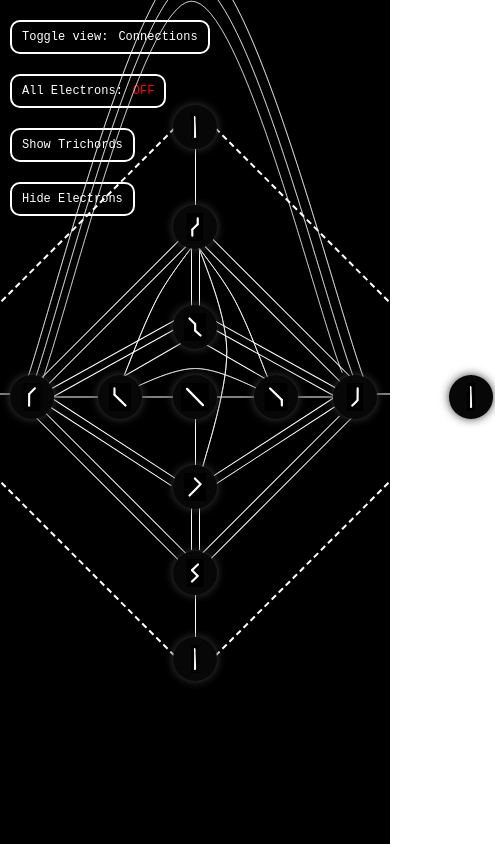
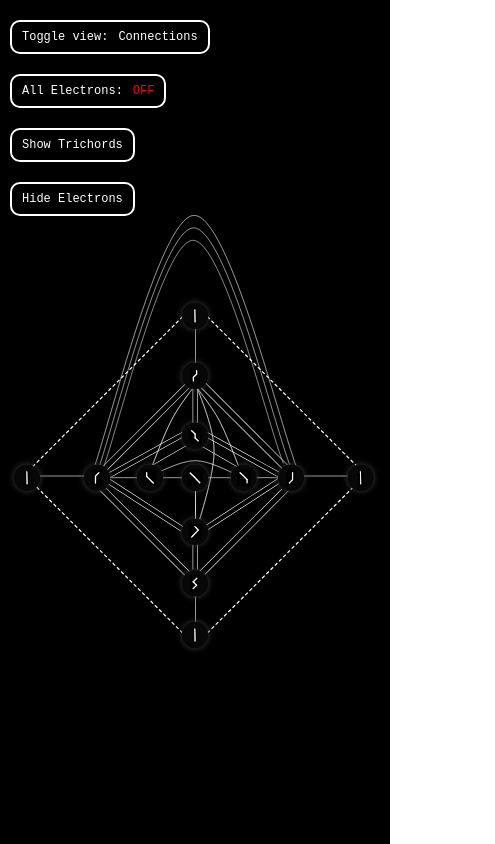
Before and after one commit to circuloponto/garden_app_02, a React (Vite) app: page / in a window 390 px wide. Shown: the whole page, 495 px wide, since content can reach past the window. Built offline with nearby package versions, Linux system fonts and the light colour scheme.

Commit message:
Feedback1

```diff
--- a/src/App.css
+++ b/src/App.css
@@ -762,3 +762,31 @@ border: 2px dashed rgba(255, 255, 255, 1);
     border: 2px dashed #00e1ff !important;
     box-shadow: 0 0 10px #00e1ff44;
 }
+
+@media (max-height: 929px) {
+    .scaler {
+      transform: scale(0.7);
+      transform-origin: bottom center;
+    }
+  }
+@media (max-height: 620px) {
+    .scaler {
+      transform: scale(0.6);
+      transform-origin: bottom center;
+      margin-bottom: 100px;
+    }
+  }
+@media (max-width: 620px) {
+    .scaler {
+      transform: scale(0.8);
+      transform-origin: bottom center;
+      margin-bottom: 100px;
+    }
+  }
+@media (max-width: 490px) {
+    .scaler {
+      transform: scale(0.6);
+      transform-origin: bottom center;
+      margin-bottom: 100px;
+    }
+  }
--- a/src/App.jsx
+++ b/src/App.jsx
@@ -56,9 +56,12 @@ function App() {
           <Button title="Show Trichords" state={null} />
           <Button title="Hide Electrons" state={null} />
         </div>
+        <div className="scaler">
+
         <Diagram handleChordSelect={handleChordSelect} selectedChords={selectedChords}/>
 
         <Connections viewMode={viewMode} selectedChords={selectedChords} />
+        </div>
       </div>
     </>
   )
```
